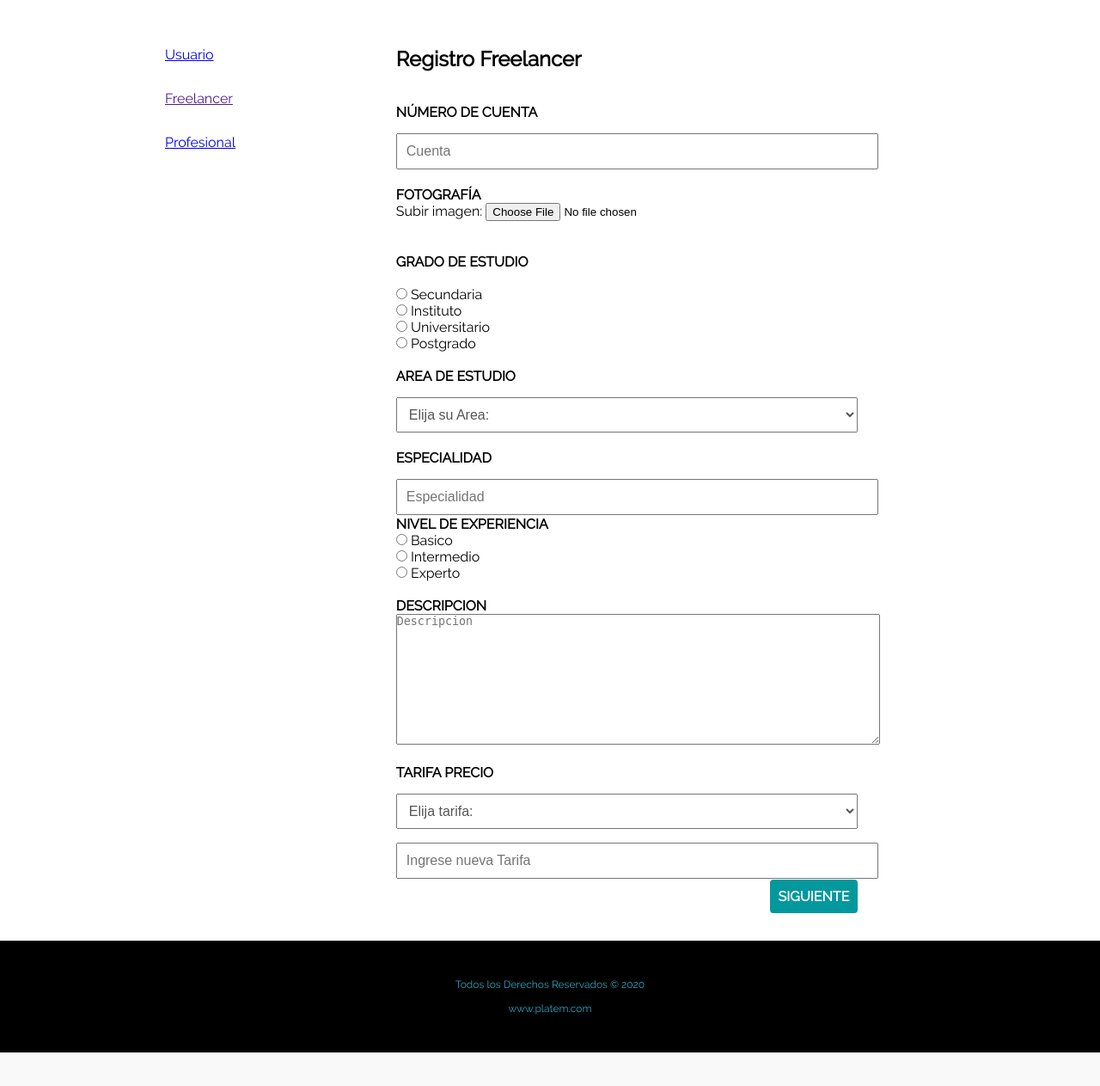
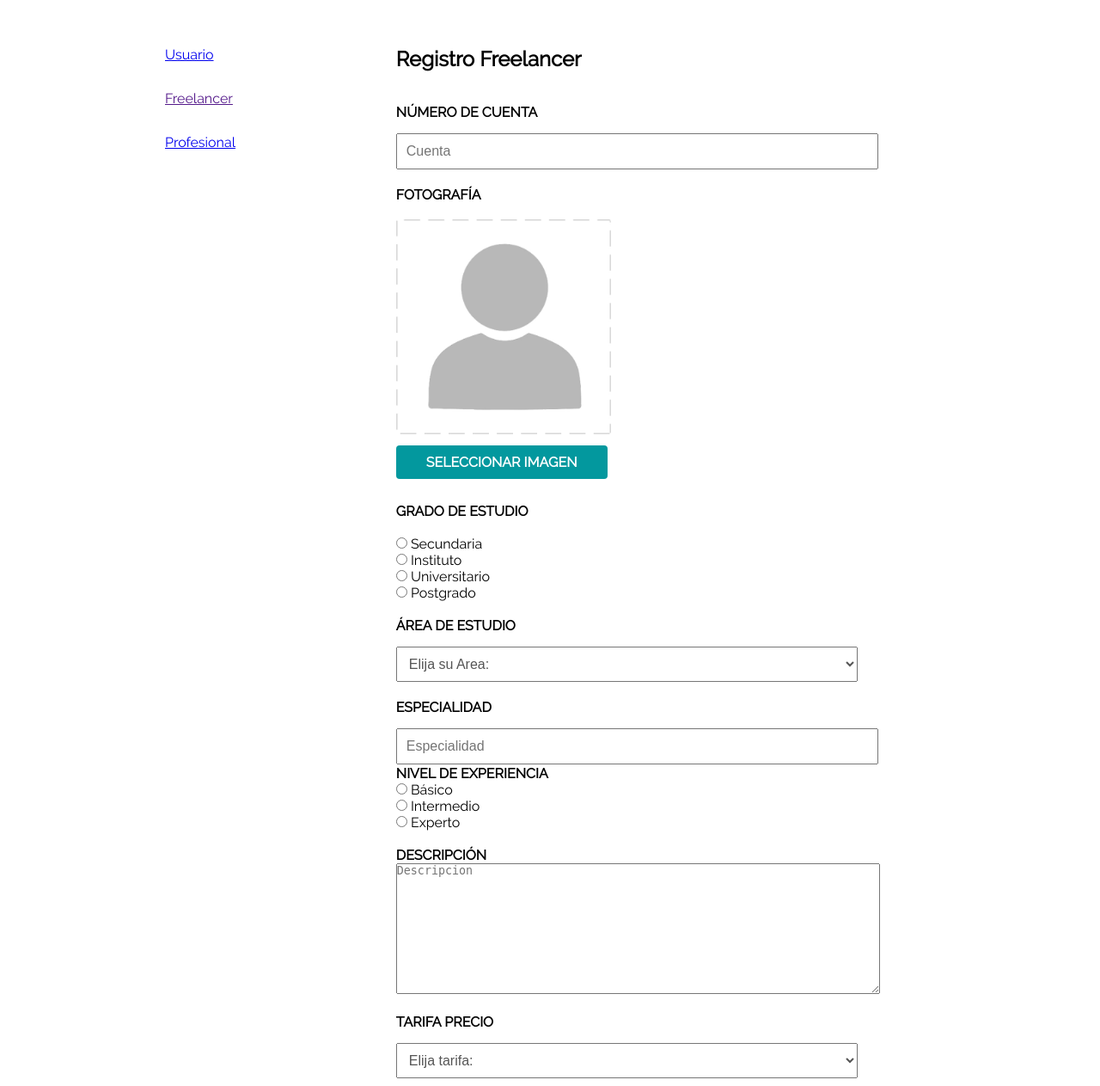
Before and after one commit to simarek/WebPrueba2, a PHP site: page /suscribe1.html in a window 1280 px wide. Shown: the part 80-1343 px from the top of the page at 86% size. Before the commit the page ends 1304 px from the top, so only its background shows below. Run offline with PHP 8.4, Linux system fonts and the light colour scheme.

Commit message:
mejorando la foto

```diff
--- a/styles/styles.css
+++ b/styles/styles.css
@@ -253,3 +253,26 @@ nav ul li a:hover {
   text-decoration: none;
   text-transform: uppercase;
 }
+
+.fotografia{
+  display: block;
+  width: 260px;
+}
+
+.fotografia img{
+  /* border: 2px dashed #ccc ; */
+  box-sizing: border-box;
+}
+
+.btn-foto{
+  cursor: pointer;
+  color: #fff;
+  font-family: rale;
+  font-weight: bold;
+  background: #03989e;
+  padding: 10px 35px;
+  border-radius: 4px;
+  text-decoration: none;
+  text-transform: uppercase;
+
+}
--- a/suscribe1.html
+++ b/suscribe1.html
@@ -61,17 +61,23 @@
           <br /><br />
 
           <!-- ingresar fotografia en imagen jpg, jpeg o png -->
+
           <label class="lbl-suscribe">Fotografía</label>
           <br />
-          Subir imagen:
+            <div class="fotografia">
             <input
               type="file"
               name="Foto"
               id="file"
               accept=".jpg, .jpeg, .png"
               onchange="previewImage();"
+              style="display: none;"
             />
-          <img id="preview" width="250" />
+            <br/>
+            <img id="preview" width="250" src="/images/foto.jpg" />
+            <br /><br />
+            <label for="file" class="btn-foto" >Seleccionar Imagen</label>
+          </div>
           <!-- <input type="submit" name="subir" value="Subir" /> -->
           <br /><br />
 
@@ -92,7 +98,7 @@
           <br /><br />
 
           <!-- <input type="submit" name="subir" value="Subir" /> -->
-          <label class="lbl-suscribe">Area de estudio</label>
+          <label class="lbl-suscribe">Área de estudio</label>
           <br />
 
           <select name="AreaEstudio" id="" class="caja-suscribe">
@@ -120,7 +126,7 @@
           <label class="lbl-suscribe">Nivel de Experiencia</label><br />
 
           <input type="radio" name="NivelExp" id="bas" value="bas" />
-          <label for="bas">Basico</label><br />
+          <label for="bas">Básico</label><br />
 
           <input type="radio" name="NivelExp" id="int" value="int" />
           <label for="int">Intermedio</label><br />
@@ -128,7 +134,7 @@
           <input type="radio" name="NivelExp" id="exp" value="exp" />
           <label for="exp">Experto</label>
           <br /><br />
-          <label class="lbl-suscribe">Descripcion</label>
+          <label class="lbl-suscribe">Descripción</label>
           <br />
           <textarea
             name="Descripcion"
```
Also changed, not shown: images/foto.jpg (added). Lines whose indentation alone changed are shown as unchanged.
